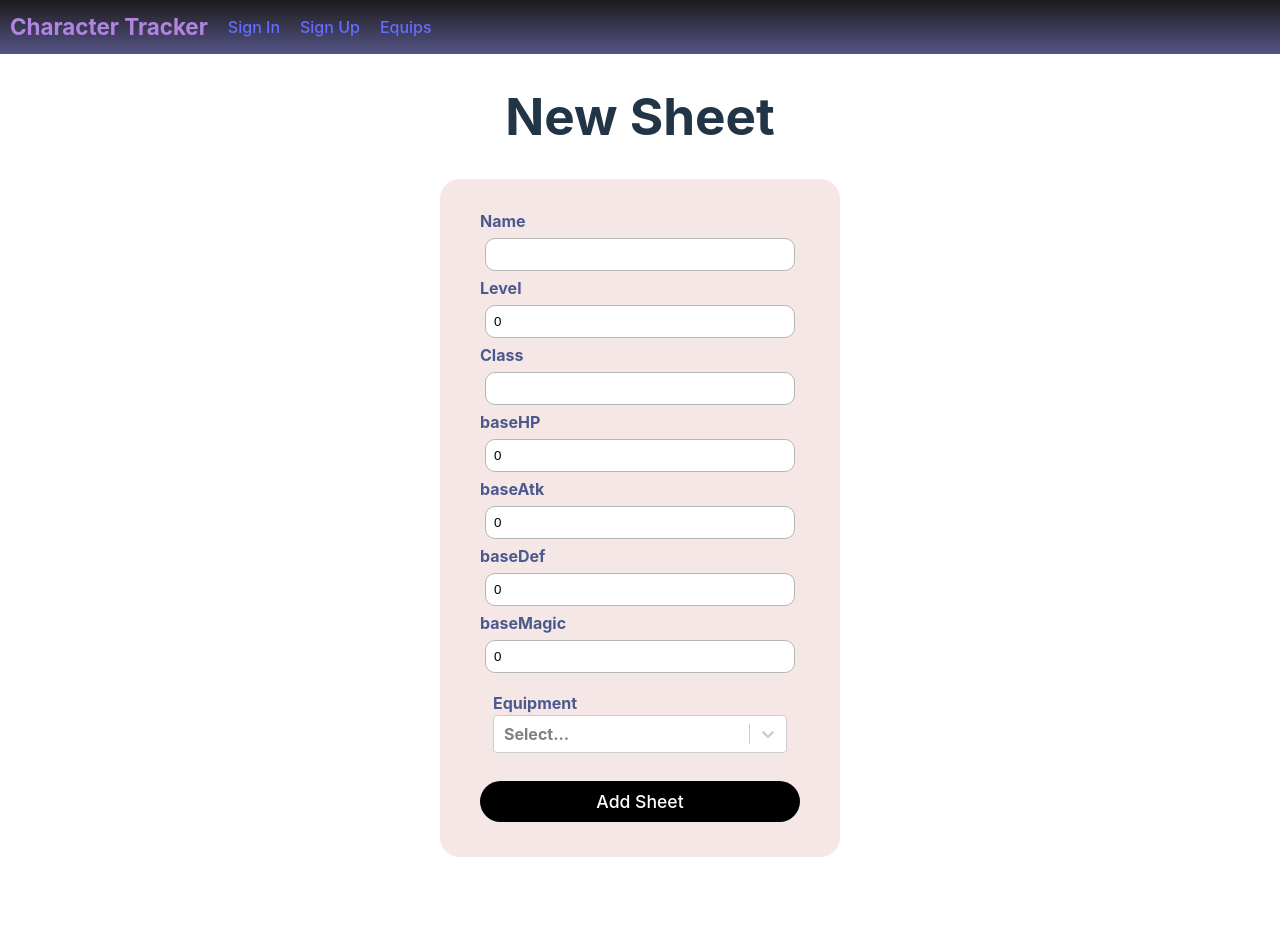
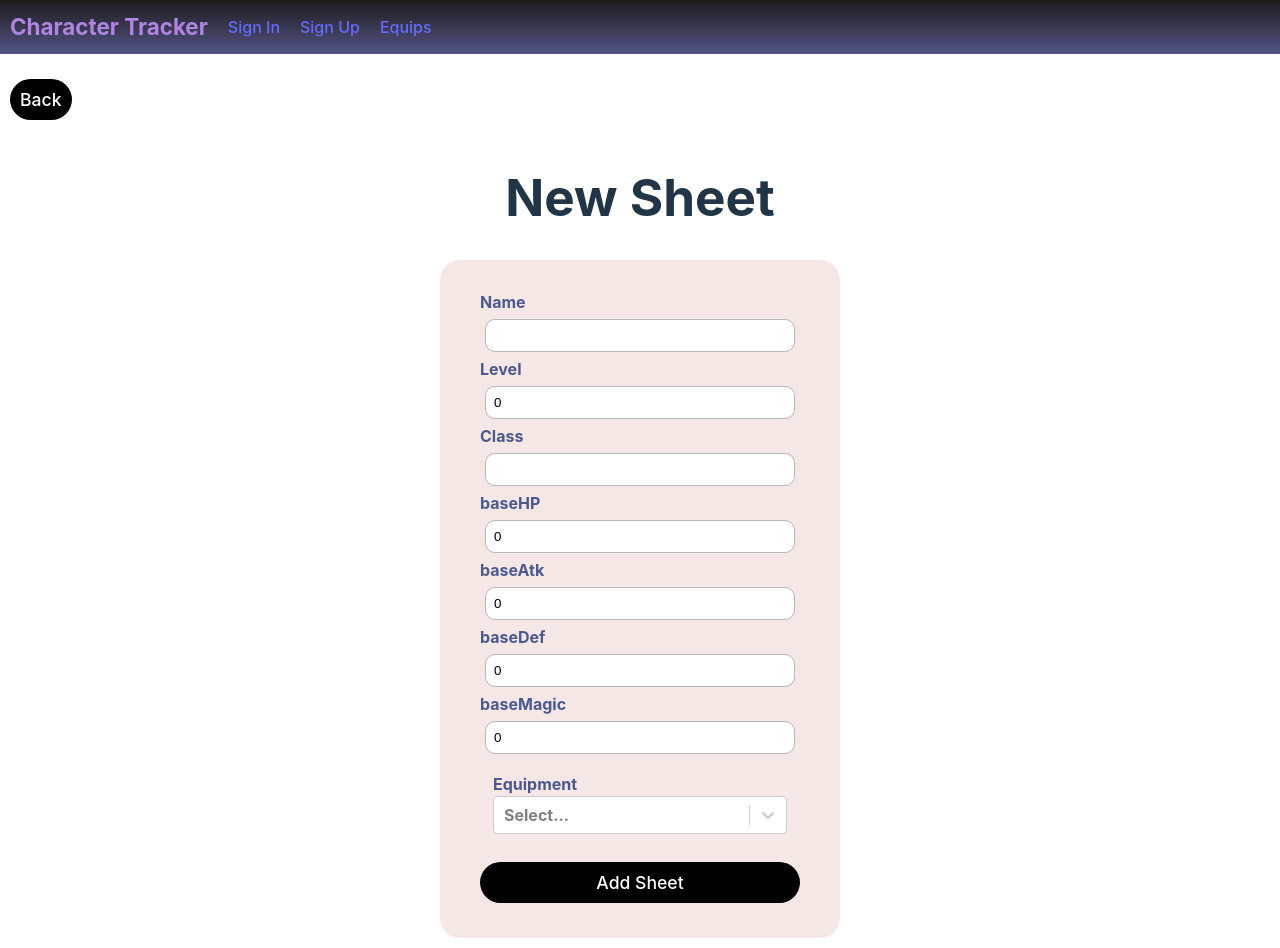
Before and after one commit to DrewAnzalone/character-tracker-frontend, a React (Vite) app: page /sheets/new in a window 1280 px wide. Before the commit the page ends 867 px from the top, so only its background shows below. Built offline with nearby package versions, Linux system fonts and the light colour scheme; no server answers.

Commit message:
added more margins and back buttons

```diff
--- a/src/components/EquipForm/EquipForm.jsx
+++ b/src/components/EquipForm/EquipForm.jsx
@@ -1,8 +1,10 @@
 import { useState, useContext } from 'react';
+import { useNavigate } from 'react-router';
 import { UserContext } from '../../contexts/UserContext';
 import styles from '/src/components/EquipForm/equipform.module.css'
 
 const EquipForm = (props) => {
+  const navigate = useNavigate();
   const { user } = useContext(UserContext);
   const [formData, setFormData] = useState({
     name: '',
@@ -17,14 +19,18 @@ const EquipForm = (props) => {
 
   const handleSubmit = (evt) => {
     evt.preventDefault();
+    console.log("hello")
     if (user) {
+      console.log("valid")
       props.handleAddEquip(formData);
     }
   };
 
 
   return (
-    <div className={`margin ${styles.container}`}>
+    <div className="margin">
+      <button className={styles.button} onClick={() => navigate(-1)}>Back</button>
+      <div className={styles.container}>
         <h1>New Equipment</h1>
         <form onSubmit={handleSubmit} className={styles.form}>
           <label htmlFor='name-input'>Name</label>
@@ -84,6 +90,7 @@ const handleSubmit = (evt) => {
           <button type='submit' className={`${user ? '' : 'disabled'} ${styles.button}`} disabled={!!user}>Add Equip</button>
         </form>
       </div>
+    </div>
   );
 };
 
--- a/src/components/SheetDetails/SheetDetails.jsx
+++ b/src/components/SheetDetails/SheetDetails.jsx
@@ -23,7 +23,7 @@ const SheetDetails = (props) => {
   } = props.sheet;
 
   return (
-    <>
+    <div className="margin">
       <button className={styles.button} onClick={() => navigate(-1)}>Back</button>
       <div>
         <h1>{name}</h1>
@@ -50,7 +50,7 @@ const SheetDetails = (props) => {
       </div>
       <button className={styles.button}><Link to={`/sheets/${props.sheet._id}/edit`}>Edit Sheet</Link></button>
       <button className={styles.button} onClick={() => props.handleDeleteSheet(props.sheet._id)}>Delete</button>
-    </>
+    </div>
   );
 }
 
--- a/src/components/SheetForm/SheetForm.jsx
+++ b/src/components/SheetForm/SheetForm.jsx
@@ -1,4 +1,5 @@
 import { useState, useEffect } from 'react'
+import { useNavigate } from 'react-router';
 import Select from 'react-select'
 import styles from '/src/components/SheetForm/sheetform.module.css'
 
@@ -14,12 +15,13 @@ const blankSheet = {
 };
 
 const SheetForm = (props) => {
+  const navigate = useNavigate();
   const sheet = props.sheet;
   const [formData, setFormData] = useState(blankSheet);
 
   useEffect(() => {
     const setEditSheet = async () => {
-      const currEquips = sheet.equips.map(e => ({value: e._id, label: e.name}));
+      const currEquips = sheet.equips.map(e => ({ value: e._id, label: e.name }));
 
       const newFormData = {
         name: sheet.name,
@@ -63,7 +65,9 @@ const SheetForm = (props) => {
   ));
 
   return (
-    <div className={`margin ${styles.container}`}>
+    <div className="margin">
+      <button className={styles.button} onClick={() => navigate(-1)}>Back</button>
+      <div className={styles.container}>
         <h1>{sheet ? 'Edit Sheet' : 'New Sheet'}</h1>
         <form onSubmit={handleSubmit} className={styles.form}>
           <label htmlFor='name-input'>Name</label>
@@ -143,6 +147,7 @@ const SheetForm = (props) => {
           <button type='submit' className={styles.button}>{sheet ? 'Update Sheet' : 'Add Sheet'}</button>
         </form>
       </div>
+    </div>
   )
 }
 
```
Lines whose indentation alone changed are shown as unchanged.
